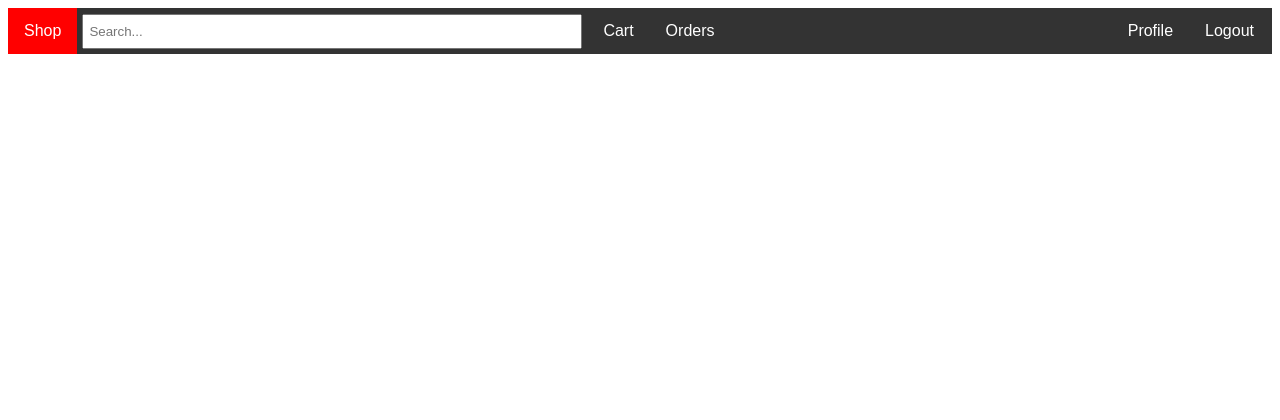
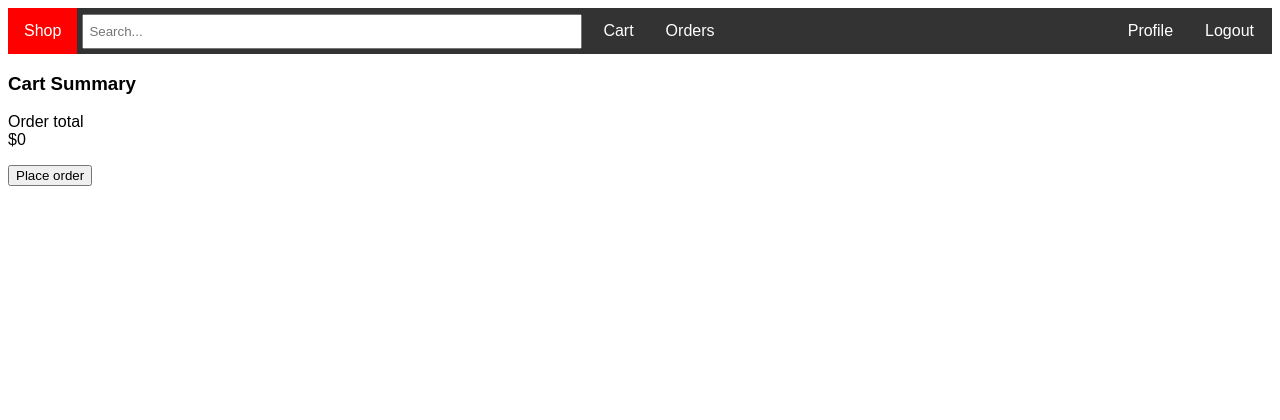
Before and after one commit to hansintheair/Storefront, a PHP site: page /UserCart.php in a window 1280 px wide. Shown: the top 420 px of the page. Before the commit the page ends 54 px from the top, so only its background shows below. Run offline with PHP 8.4, Linux system fonts and the light colour scheme; the visitor is signed in with stand-in values (Sample User, id 1); data comes from the database, SQL or seed files in the repository; data that the repository does not hold is empty.

Commit message:
Get a basic order summary

```diff
--- a/storefront/DisplayItemController.js
+++ b/storefront/DisplayItemController.js
@@ -19,9 +19,13 @@ function createItemBaseContents(li, item) {
     const price_stock = document.createElement("p");
     price_stock.id = "price_stock";
 
-    const price = document.createElement("span");
+    const currency = document.createElement("span");
+    currency.textContent = "$";
+
+    const price = document.createElement("input");
     price.id = "item_price";
-    price.textContent = "$" + item["PRICE"];
+    price.readOnly = true;
+    price.value = item["PRICE"];
 
     const stock = document.createElement("span");
     stock.id = "item_stock";
@@ -34,6 +38,7 @@ function createItemBaseContents(li, item) {
         stock.textContent = "Out of Stock";
     }
 
+    price_stock.appendChild(currency);
     price_stock.appendChild(price);
     price_stock.appendChild(stock);
 
@@ -45,7 +50,7 @@ function createItemBaseContents(li, item) {
     return div;
 }
 
-function getCatalogDisplay() {
+function getCatalogDisplay(target) {
         fetch("DisplayCatalogController.php")
         .then(response => response.json()
         .then(data => {
@@ -115,14 +120,14 @@ function getCatalogDisplay() {
                         ul.appendChild(li);
                     }
                 );
-                document.querySelector(".items_list").appendChild(ul);
+                target.appendChild(ul);
             }
         )
     );
 }
 
-function getCartDisplay() {
-        fetch("DisplayCartController.php")
+async function getCartDisplay(target) {
+        await fetch("DisplayCartController.php")
         .then(response => response.json()
         .then(data => {
                 const ul = document.createElement("ul");
@@ -186,7 +191,7 @@ function getCartDisplay() {
                         ul.appendChild(li);
                     }
                 );
-                document.querySelector(".items_list").appendChild(ul);
+                target.appendChild(ul);
             }
         )
     );
@@ -212,3 +217,16 @@ function remItemFromCart(id_cartitem) {
         body: `id_cartitem=${encodeURIComponent(id_cartitem)}`
     });
 }
+
+async function getOrderTotal() {
+    const items = document.querySelectorAll(".cart_list li");
+    let total = 0.0;
+
+    items.forEach(item => {
+            const quant = item.querySelector("#item_quant").value;
+            const price = item.querySelector("#item_price").value;
+            total += (quant * price);
+        }
+    );
+    return total;
+}
--- a/storefront/UserCart.php
+++ b/storefront/UserCart.php
@@ -18,14 +18,34 @@
         <?php include 'UserNavbarComponent.php';?>
 
         <div class="items_pane">
-            <div class="sidebar"></div>
+            <div class="sidebar">
+                <h3>Cart Summary</h3>
+                <div>
+                    <form action="" method="post">
+                        <p><span>Order total</span><br><span>$</span><span id="order-total"></span></p>
+                        <button type="submit">Place order</button>
+                    </form>
+
+                </div>
+            </div>
             <div class="items_list">
-                <script>
-                    getCartDisplay();
-                </script>
             </div>
         </div>
 
+
+
     </body>
 
+    <script>
+        async function main() {
+            await getCartDisplay(document.querySelector(".items_list"));
+            document.getElementById("order-total").textContent = await getOrderTotal();
+            console.log("end");
+        }
+        main();
+
+
+
+    </script>
+
 </html>
--- a/storefront/UserCatalog.php
+++ b/storefront/UserCatalog.php
@@ -21,7 +21,7 @@
             <div class="sidebar"></div>
             <div class="items_list">
                 <script>
-                    getCatalogDisplay();
+                    getCatalogDisplay(document.querySelector(".items_list"));
                 </script>
             </div>
         </div>
--- a/storefront/styles/catalog.css
+++ b/storefront/styles/catalog.css
@@ -47,6 +47,16 @@ body {
     right: 10px;
 }
 
+#item_price {
+  border: none;
+  display: inline;
+  font-family: inherit;
+  font-size: inherit;
+  background-color: inherit;
+  padding: 0;
+  width: min-content;
+}
+
 .disabled {
     color: grey;
 }
```
